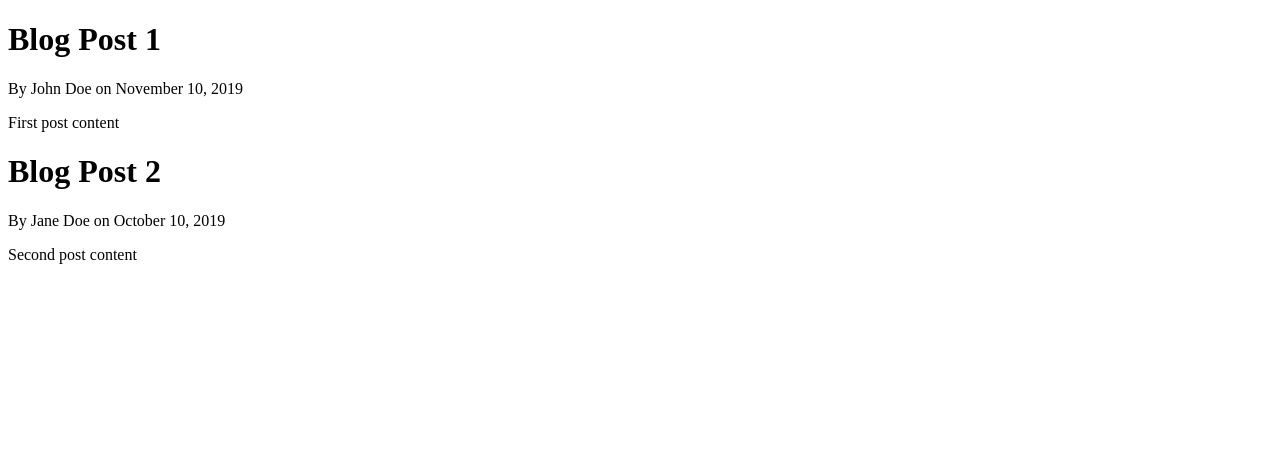
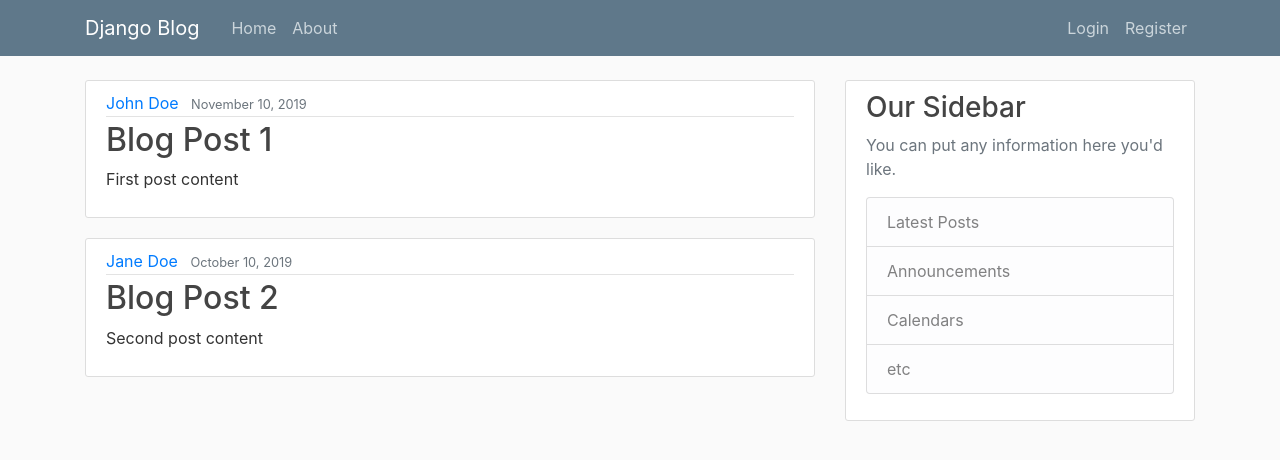
Before and after one commit to simplydv/django_blog_app, a Django app: page / in a window 1280 px wide. Shown: the top 460 px of the page. Run offline with Django 3.2, Linux system fonts and the light colour scheme; some libraries are stand-ins or nearby versions.

Commit message:
Add css and js

```diff
--- /dev/null
+++ b/django_project/blog/static/blog/main.css
@@ -0,0 +1,84 @@
+body {
+  background: #fafafa;
+  color: #333333;
+  margin-top: 5rem;
+}
+
+h1, h2, h3, h4, h5, h6 {
+  color: #444444;
+}
+
+ul {
+  margin: 0;
+}
+
+.bg-steel {
+  background-color: #5f788a;
+}
+
+.site-header .navbar-nav .nav-link {
+  color: #cbd5db;
+}
+
+.site-header .navbar-nav .nav-link:hover {
+  color: #ffffff;
+}
+
+.site-header .navbar-nav .nav-link.active {
+  font-weight: 500;
+}
+
+.content-section {
+  background: #ffffff;
+  padding: 10px 20px;
+  border: 1px solid #dddddd;
+  border-radius: 3px;
+  margin-bottom: 20px;
+}
+
+.article-title {
+  color: #444444;
+}
+
+a.article-title:hover {
+  color: #428bca;
+  text-decoration: none;
+}
+
+.article-content {
+  white-space: pre-line;
+}
+
+.article-img {
+  height: 65px;
+  width: 65px;
+  margin-right: 16px;
+}
+
+.article-metadata {
+  padding-bottom: 1px;
+  margin-bottom: 4px;
+  border-bottom: 1px solid #e3e3e3
+}
+
+.article-metadata a:hover {
+  color: #333;
+  text-decoration: none;
+}
+
+.article-svg {
+  width: 25px;
+  height: 25px;
+  vertical-align: middle;
+}
+
+.account-img {
+  height: 125px;
+  width: 125px;
+  margin-right: 20px;
+  margin-bottom: 16px;
+}
+
+.account-heading {
+  font-size: 2.5rem;
+}
--- a/django_project/blog/templates/blog/base.html
+++ b/django_project/blog/templates/blog/base.html
@@ -1,16 +1,81 @@
+{% load static %}
 <!DOCTYPE html>
 <html>
+<head>
 
-<head>
+    <!-- Required meta tags -->
+    <meta charset="utf-8">
+    <meta name="viewport" content="width=device-width, initial-scale=1, shrink-to-fit=no">
+
+    <!-- Bootstrap CSS -->
+    <link rel="stylesheet" href="https://stackpath.bootstrapcdn.com/bootstrap/4.3.1/css/bootstrap.min.css"
+        integrity="sha384-ggOyR0iXCbMQv3Xipma34MD+dH/1fQ784/j6cY/iJTQUOhcWr7x9JvoRxT2MZw1T" crossorigin="anonymous">
+
+    <link rel="stylesheet" type="text/css" href="{% static 'blog/main.css' %}">
+
     {% if title %}
-    <title>Django Blog - {{ title }}</title>
+        <title>Django Blog - {{ title }}</title>
     {% else %}
-    <title>Django Blog</title>
+        <title>Django Blog</title>
     {% endif %}
 </head>
 
 <body>
-    {% block content %}{% endblock %}
+    <header class="site-header">
+        <nav class="navbar navbar-expand-md navbar-dark bg-steel fixed-top">
+            <div class="container">
+                <a class="navbar-brand mr-4" href="{% url 'blog-home' %}">Django Blog</a>
+                <button class="navbar-toggler" type="button" data-toggle="collapse" data-target="#navbarToggle"
+                    aria-controls="navbarToggle" aria-expanded="false" aria-label="Toggle navigation">
+                    <span class="navbar-toggler-icon"></span>
+                </button>
+                <div class="collapse navbar-collapse" id="navbarToggle">
+                    <div class="navbar-nav mr-auto">
+                        <a class="nav-item nav-link" href="{% url 'blog-home' %}">Home</a>
+                        <a class="nav-item nav-link" href="{% url 'blog-about' %}">About</a>
+                    </div>
+                    <!-- Navbar Right Side -->
+                    <div class="navbar-nav">
+                        <a class="nav-item nav-link" href="#">Login</a>
+                        <a class="nav-item nav-link" href="#">Register</a>
+                    </div>
+                </div>
+            </div>
+        </nav>
+    </header>
+
+    <main role="main" class="container">
+        <div class="row">
+            <div class="col-md-8">
+                {% block content %}{% endblock %}
+            </div>
+            <div class="col-md-4">
+                <div class="content-section">
+                    <h3>Our Sidebar</h3>
+                    <p class='text-muted'>You can put any information here you'd like.
+                        <ul class="list-group">
+                            <li class="list-group-item list-group-item-light">Latest Posts</li>
+                            <li class="list-group-item list-group-item-light">Announcements</li>
+                            <li class="list-group-item list-group-item-light">Calendars</li>
+                            <li class="list-group-item list-group-item-light">etc</li>
+                        </ul>
+                    </p>
+                </div>
+            </div>
+        </div>
+    </main>
+
+    <!-- Optional JavaScript -->
+    <!-- jQuery first, then Popper.js, then Bootstrap JS -->
+    <script src="https://code.jquery.com/jquery-3.3.1.slim.min.js"
+        integrity="sha384-q8i/X+965DzO0rT7abK41JStQIAqVgRVzpbzo5smXKp4YfRvH+8abtTE1Pi6jizo"
+        crossorigin="anonymous"></script>
+    <script src="https://cdnjs.cloudflare.com/ajax/libs/popper.js/1.14.7/umd/popper.min.js"
+        integrity="sha384-UO2eT0CpHqdSJQ6hJty5KVphtPhzWj9WO1clHTMGa3JDZwrnQq4sF86dIHNDz0W1"
+        crossorigin="anonymous"></script>
+    <script src="https://stackpath.bootstrapcdn.com/bootstrap/4.3.1/js/bootstrap.min.js"
+        integrity="sha384-JjSmVgyd0p3pXB1rRibZUAYoIIy6OrQ6VrjIEaFf/nJGzIxFDsf4x0xIM+B07jRM"
+        crossorigin="anonymous"></script>
 </body>
 
 </html>
--- a/django_project/blog/templates/blog/home.html
+++ b/django_project/blog/templates/blog/home.html
@@ -1,8 +1,15 @@
 {% extends "blog/base.html" %}
 {% block content %}
     {% for post in posts %}
-        <h1>{{ post.title }}</h1>
-        <p>By {{ post.author }} on {{ post.date_posted }}</p>
-        <p>{{ post.content }}</p>
+        <article class="media content-section">
+            <div class="media-body">
+                <div class="article-metadata">
+                    <a class="mr-2" href="#">{{ post.author }}</a>
+                    <small class="text-muted">{{ post.date_posted }}</small>
+                </div>
+                <h2><a class="article-title" href="#">{{ post.title }}</a></h2>
+                <p class="article-content">{{ post.content }}</p>
+            </div>
+        </article>
     {% endfor %}
 {%  endblock content%}
--- a/django_project/blog/urls.py
+++ b/django_project/blog/urls.py
@@ -2,6 +2,6 @@ from django.urls import path
 from . import views
 
 urlpatterns = [
-    path('', views.home),
-    path('about/', views.about),
+    path('', views.home, name='blog-home'),
+    path('about/', views.about, name='blog-about'),
 ]
```
